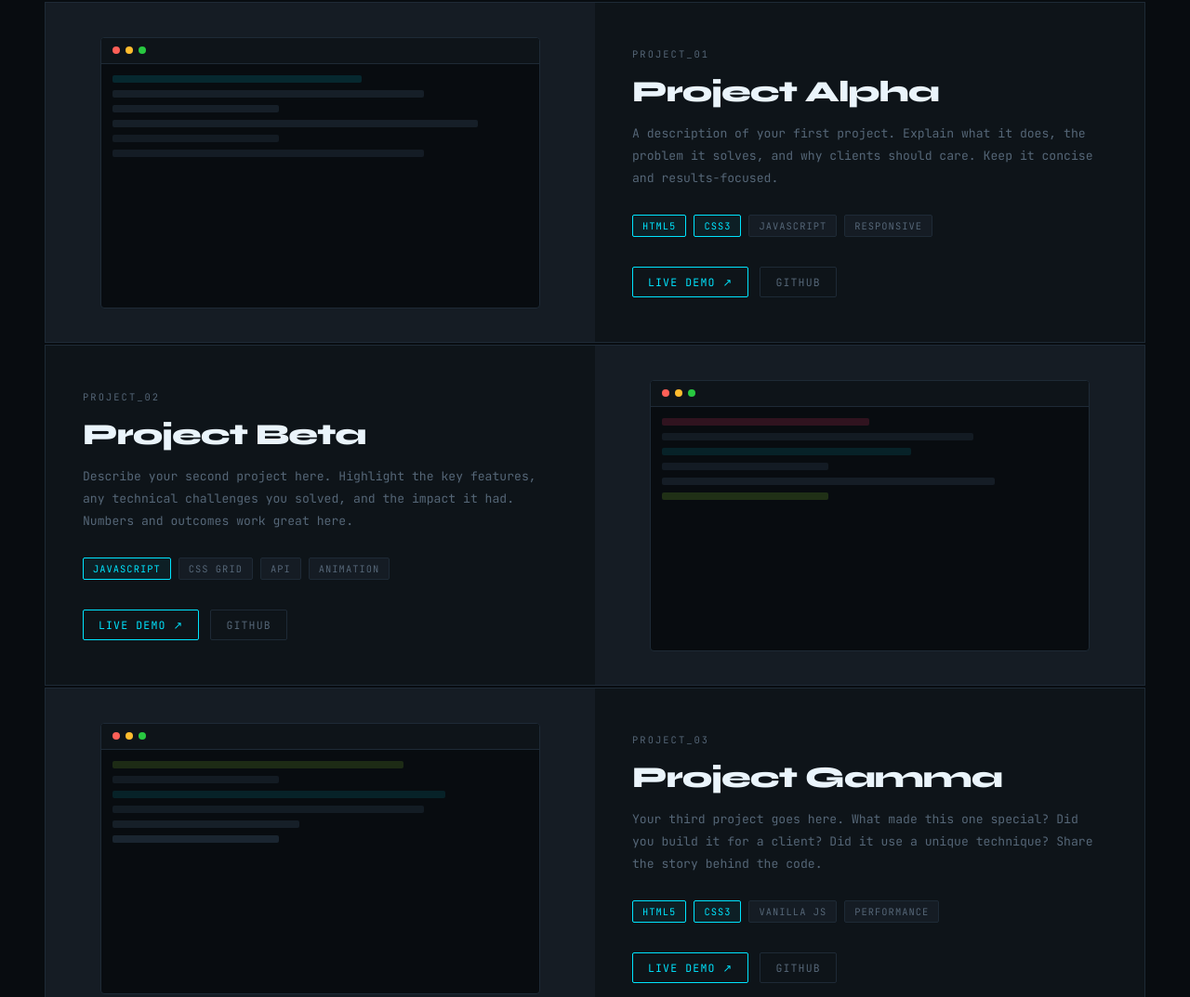
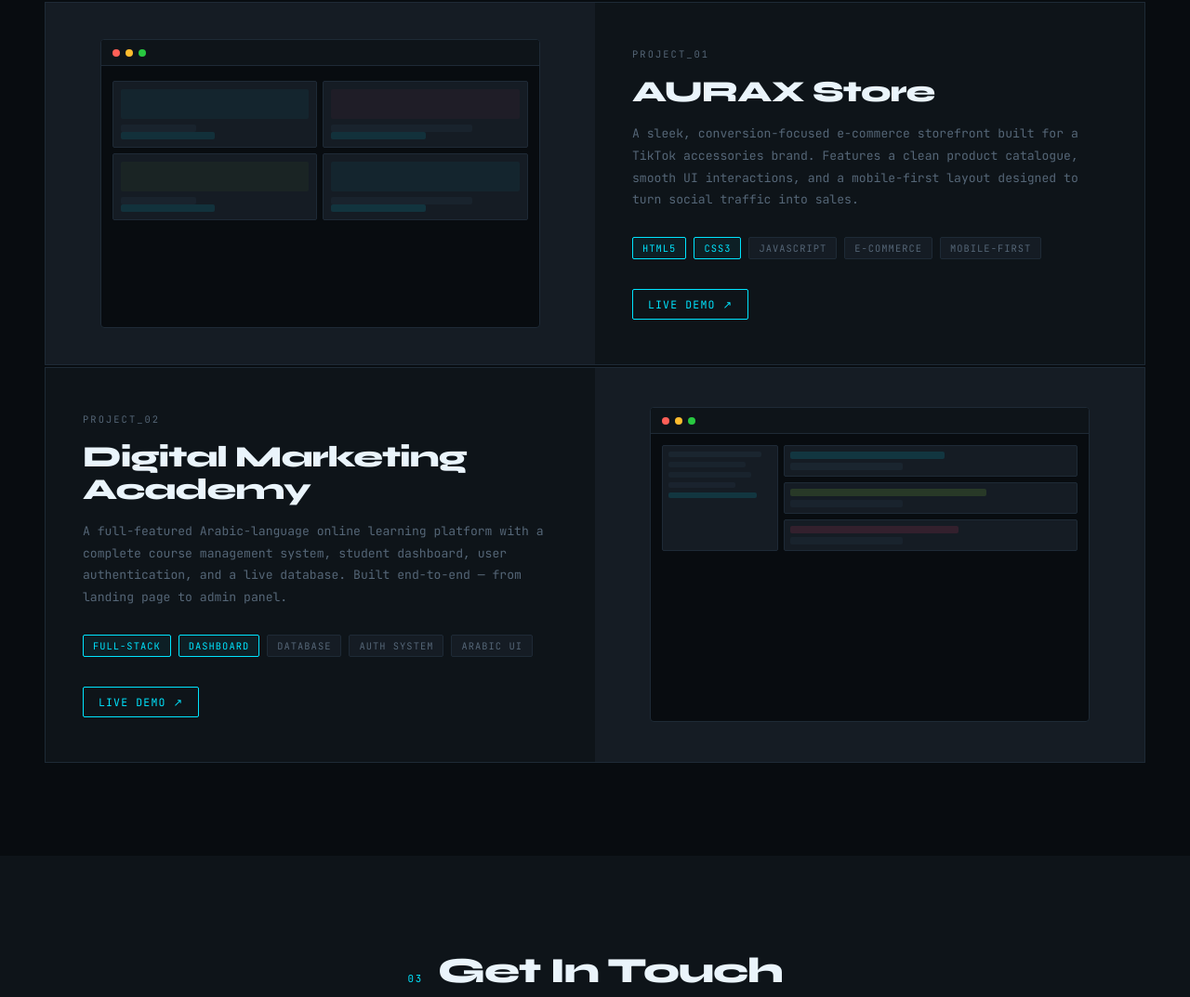
Before and after one commit to peterremon122/My.Portfolio, a plain HTML site: page index.html in a window 1280 px wide. Shown: the part 1727-2800 px from the top of the page at 93% size. Drawn offline with Linux system fonts and the light colour scheme.

Commit message:
Add files via upload

```diff
--- a/index.html
+++ b/index.html
@@ -3,7 +3,7 @@
 <head>
   <meta charset="UTF-8" />
   <meta name="viewport" content="width=device-width, initial-scale=1.0" />
-  <title>DEV.PORTFOLIO — Your Name</title>
+  <title>DEV.PORTFOLIO — Peter Remon</title>
   <link rel="preconnect" href="https://fonts.googleapis.com" />
   <link href="https://fonts.googleapis.com/css2?family=JetBrains+Mono:wght@300;400;600;700&family=Syne:wght@400;700;800&display=swap" rel="stylesheet" />
   <style>
@@ -545,7 +545,7 @@
 
   <!-- NAV -->
   <nav>
-    <div class="nav-logo"><span>&lt;</span>YourName<span>/&gt;</span></div>
+    <div class="nav-logo"><span>&lt;</span>Peter.Remon<span>/&gt;</span></div>
     <ul class="nav-links">
       <li><a href="#skills">Skills</a></li>
       <li><a href="#projects">Projects</a></li>
@@ -563,8 +563,8 @@
     <div class="hero-content">
       <div class="hero-tag">Frontend Developer</div>
       <h1 class="hero-name">
-        YOUR<br>
-        <span class="line2">NAME.</span>
+        PETER<br>
+        <span class="line2">REMON.</span>
       </h1>
       <p class="hero-role">// Building interfaces that <em>perform</em></p>
       <p class="hero-bio">
@@ -580,7 +580,7 @@
       <div class="stat-line"><span class="stat-key">status</span><span class="stat-val">"open_to_work"</span></div>
       <div class="stat-line"><span class="stat-key">focus</span><span class="stat-val">"web_frontend"</span></div>
       <div class="stat-line"><span class="stat-key">stack</span><span class="stat-val">["HTML","CSS","JS"]</span></div>
-      <div class="stat-line"><span class="stat-key">location</span><span class="stat-val">"Your City"</span></div>
+      <div class="stat-line"><span class="stat-key">phone</span><span class="stat-val">"0181283181"</span></div>
     </div>
   </section>
 
@@ -640,7 +640,7 @@
     </div>
     <div class="projects-grid">
 
-      <!-- Project 1 -->
+      <!-- Project 1 — AURAX -->
       <div class="project-card">
         <div class="project-visual">
           <div class="project-hover-glow"></div>
@@ -651,35 +651,52 @@
               <div class="mock-dot" style="background:#28c840"></div>
             </div>
             <div class="mock-screen">
-              <div class="mock-line accent"></div>
-              <div class="mock-line med"></div>
-              <div class="mock-line short"></div>
-              <div class="mock-line" style="width:88%"></div>
-              <div class="mock-line short" style="animation-delay:0.3s"></div>
-              <div class="mock-line med" style="animation-delay:0.6s"></div>
+              <!-- Product grid simulation -->
+              <div style="display:grid;grid-template-columns:1fr 1fr;gap:6px;margin-top:4px">
+                <div style="background:var(--surface2);border:1px solid var(--border);border-radius:2px;padding:8px">
+                  <div class="mock-line" style="width:100%;height:32px;background:rgba(0,229,255,0.07);margin-bottom:6px"></div>
+                  <div class="mock-line short" style="animation-delay:0.2s"></div>
+                  <div class="mock-line" style="width:50%;background:rgba(0,229,255,0.2);animation-delay:0.4s"></div>
+                </div>
+                <div style="background:var(--surface2);border:1px solid var(--border);border-radius:2px;padding:8px">
+                  <div class="mock-line" style="width:100%;height:32px;background:rgba(255,61,113,0.07);margin-bottom:6px"></div>
+                  <div class="mock-line med" style="animation-delay:0.3s"></div>
+                  <div class="mock-line" style="width:50%;background:rgba(0,229,255,0.2);animation-delay:0.5s"></div>
+                </div>
+                <div style="background:var(--surface2);border:1px solid var(--border);border-radius:2px;padding:8px">
+                  <div class="mock-line" style="width:100%;height:32px;background:rgba(168,255,62,0.06);margin-bottom:6px"></div>
+                  <div class="mock-line short" style="animation-delay:0.4s"></div>
+                  <div class="mock-line" style="width:50%;background:rgba(0,229,255,0.2);animation-delay:0.6s"></div>
+                </div>
+                <div style="background:var(--surface2);border:1px solid var(--border);border-radius:2px;padding:8px">
+                  <div class="mock-line" style="width:100%;height:32px;background:rgba(0,229,255,0.07);margin-bottom:6px"></div>
+                  <div class="mock-line med" style="animation-delay:0.5s"></div>
+                  <div class="mock-line" style="width:50%;background:rgba(0,229,255,0.2);animation-delay:0.7s"></div>
+                </div>
+              </div>
             </div>
           </div>
         </div>
         <div class="project-info">
           <div class="project-num">PROJECT_01</div>
-          <h3 class="project-title">Project Alpha</h3>
+          <h3 class="project-title">AURAX Store</h3>
           <p class="project-desc">
-            A description of your first project. Explain what it does, the problem it solves, and why clients should care. Keep it concise and results-focused.
+            A sleek, conversion-focused e-commerce storefront built for a TikTok accessories brand. Features a clean product catalogue, smooth UI interactions, and a mobile-first layout designed to turn social traffic into sales.
           </p>
           <div class="project-tags">
             <span class="tag accent">HTML5</span>
             <span class="tag accent">CSS3</span>
             <span class="tag">JavaScript</span>
-            <span class="tag">Responsive</span>
+            <span class="tag">E-Commerce</span>
+            <span class="tag">Mobile-First</span>
           </div>
           <div class="project-links">
-            <a href="#" class="project-link primary">Live Demo ↗</a>
-            <a href="#" class="project-link">GitHub</a>
+            <a href="https://peterremon122.github.io/Demo-store/" target="_blank" class="project-link primary">Live Demo ↗</a>
           </div>
         </div>
       </div>
 
-      <!-- Project 2 -->
+      <!-- Project 2 — Digital Marketing Academy -->
       <div class="project-card">
         <div class="project-visual">
           <div class="project-hover-glow"></div>
@@ -690,69 +707,48 @@
               <div class="mock-dot" style="background:#28c840"></div>
             </div>
             <div class="mock-screen">
-              <div class="mock-line" style="width:50%; background:rgba(255,61,113,0.25)"></div>
-              <div class="mock-line med" style="animation-delay:0.2s"></div>
-              <div class="mock-line accent" style="animation-delay:0.4s"></div>
-              <div class="mock-line short" style="animation-delay:0.5s"></div>
-              <div class="mock-line" style="width:80%; animation-delay:0.7s"></div>
-              <div class="mock-line short" style="background:rgba(168,255,62,0.2); animation-delay:0.9s"></div>
+              <!-- Dashboard simulation -->
+              <div style="display:grid;grid-template-columns:28% 1fr;gap:6px;height:100px">
+                <div style="background:var(--surface2);border:1px solid var(--border);border-radius:2px;padding:6px;display:flex;flex-direction:column;gap:5px">
+                  <div class="mock-line" style="width:90%;height:6px;animation-delay:0s"></div>
+                  <div class="mock-line" style="width:75%;height:6px;animation-delay:0.2s"></div>
+                  <div class="mock-line" style="width:80%;height:6px;animation-delay:0.4s"></div>
+                  <div class="mock-line" style="width:65%;height:6px;animation-delay:0.6s"></div>
+                  <div class="mock-line accent" style="width:85%;height:6px;animation-delay:0.8s"></div>
+                </div>
+                <div style="display:flex;flex-direction:column;gap:6px">
+                  <div style="background:var(--surface2);border:1px solid var(--border);border-radius:2px;padding:6px;flex:1">
+                    <div class="mock-line accent" style="width:55%;margin-bottom:4px"></div>
+                    <div class="mock-line short"></div>
+                  </div>
+                  <div style="background:var(--surface2);border:1px solid var(--border);border-radius:2px;padding:6px;flex:1">
+                    <div class="mock-line" style="width:70%;background:rgba(168,255,62,0.2);margin-bottom:4px"></div>
+                    <div class="mock-line short" style="animation-delay:0.3s"></div>
+                  </div>
+                  <div style="background:var(--surface2);border:1px solid var(--border);border-radius:2px;padding:6px;flex:1">
+                    <div class="mock-line" style="width:60%;background:rgba(255,61,113,0.2);margin-bottom:4px"></div>
+                    <div class="mock-line short" style="animation-delay:0.5s"></div>
+                  </div>
+                </div>
+              </div>
             </div>
           </div>
         </div>
         <div class="project-info">
           <div class="project-num">PROJECT_02</div>
-          <h3 class="project-title">Project Beta</h3>
+          <h3 class="project-title">Digital Marketing Academy</h3>
           <p class="project-desc">
-            Describe your second project here. Highlight the key features, any technical challenges you solved, and the impact it had. Numbers and outcomes work great here.
+            A full-featured Arabic-language online learning platform with a complete course management system, student dashboard, user authentication, and a live database. Built end-to-end — from landing page to admin panel.
           </p>
           <div class="project-tags">
-            <span class="tag accent">JavaScript</span>
-            <span class="tag">CSS Grid</span>
-            <span class="tag">API</span>
-            <span class="tag">Animation</span>
+            <span class="tag accent">Full-Stack</span>
+            <span class="tag accent">Dashboard</span>
+            <span class="tag">Database</span>
+            <span class="tag">Auth System</span>
+            <span class="tag">Arabic UI</span>
           </div>
           <div class="project-links">
-            <a href="#" class="project-link primary">Live Demo ↗</a>
-            <a href="#" class="project-link">GitHub</a>
-          </div>
-        </div>
-      </div>
-
-      <!-- Project 3 -->
-      <div class="project-card">
-        <div class="project-visual">
-          <div class="project-hover-glow"></div>
-          <div class="project-visual-inner">
-            <div class="mock-bar">
-              <div class="mock-dot" style="background:#ff5f57"></div>
-              <div class="mock-dot" style="background:#febc2e"></div>
-              <div class="mock-dot" style="background:#28c840"></div>
-            </div>
-            <div class="mock-screen">
-              <div class="mock-line" style="width:70%; background:rgba(168,255,62,0.2)"></div>
-              <div class="mock-line short" style="animation-delay:0.15s"></div>
-              <div class="mock-line accent" style="width:80%; animation-delay:0.4s"></div>
-              <div class="mock-line med" style="animation-delay:0.55s"></div>
-              <div class="mock-line" style="width:45%; animation-delay:0.8s"></div>
-              <div class="mock-line short" style="animation-delay:1s"></div>
-            </div>
-          </div>
-        </div>
-        <div class="project-info">
-          <div class="project-num">PROJECT_03</div>
-          <h3 class="project-title">Project Gamma</h3>
-          <p class="project-desc">
-            Your third project goes here. What made this one special? Did you build it for a client? Did it use a unique technique? Share the story behind the code.
-          </p>
-          <div class="project-tags">
-            <span class="tag accent">HTML5</span>
-            <span class="tag accent">CSS3</span>
-            <span class="tag">Vanilla JS</span>
-            <span class="tag">Performance</span>
-          </div>
-          <div class="project-links">
-            <a href="#" class="project-link primary">Live Demo ↗</a>
-            <a href="#" class="project-link">GitHub</a>
+            <a href="https://app20260426152047pfrylhdngt.preview.zoer.ai/" target="_blank" class="project-link primary">Live Demo ↗</a>
           </div>
         </div>
       </div>
@@ -772,19 +768,34 @@
         Have a project in mind or need a frontend developer?<br>
         Drop me a line — I respond within 24 hours.
       </p>
-      <a href="mailto:your@email.com" class="contact-email">your@email.com</a>
-      <div class="social-links">
-        <a href="#" class="social-link">GH</a>
-        <a href="#" class="social-link">LI</a>
-        <a href="#" class="social-link">TW</a>
-        <a href="#" class="social-link">CV</a>
-      </div>
+      <a href="mailto:peterremon068@gmail.com" class="contact-email">peterremon068@gmail.com</a>
+      <p style="font-size:0.82rem; color:var(--text-dim); margin-bottom:32px; letter-spacing:0.08em;">
+        or call <a href="tel:0181283181" style="color:var(--accent); text-decoration:none;">0181283181</a>
+      </p>
+      <a href="https://wa.me/2001281283181" target="_blank" style="
+        display:inline-flex; align-items:center; gap:10px;
+        background:rgba(37,211,102,0.08);
+        border:1px solid rgba(37,211,102,0.35);
+        color:#25d366;
+        font-family:var(--mono);
+        font-size:0.75rem;
+        letter-spacing:0.1em;
+        text-transform:uppercase;
+        padding:12px 24px;
+        border-radius:2px;
+        text-decoration:none;
+        transition:all 0.2s;
+      " onmouseover="this.style.background='rgba(37,211,102,0.15)';this.style.borderColor='rgba(37,211,102,0.7)'"
+         onmouseout="this.style.background='rgba(37,211,102,0.08)';this.style.borderColor='rgba(37,211,102,0.35)'">
+        <svg width="16" height="16" viewBox="0 0 24 24" fill="currentColor"><path d="M17.472 14.382c-.297-.149-1.758-.867-2.03-.967-.273-.099-.471-.148-.67.15-.197.297-.767.966-.94 1.164-.173.199-.347.223-.644.075-.297-.15-1.255-.463-2.39-1.475-.883-.788-1.48-1.761-1.653-2.059-.173-.297-.018-.458.13-.606.134-.133.298-.347.446-.52.149-.174.198-.298.298-.497.099-.198.05-.371-.025-.52-.075-.149-.669-1.612-.916-2.207-.242-.579-.487-.5-.669-.51-.173-.008-.371-.01-.57-.01-.198 0-.52.074-.792.372-.272.297-1.04 1.016-1.04 2.479 0 1.462 1.065 2.875 1.213 3.074.149.198 2.096 3.2 5.077 4.487.709.306 1.262.489 1.694.625.712.227 1.36.195 1.871.118.571-.085 1.758-.719 2.006-1.413.248-.694.248-1.289.173-1.413-.074-.124-.272-.198-.57-.347m-5.421 7.403h-.004a9.87 9.87 0 01-5.031-1.378l-.361-.214-3.741.982.998-3.648-.235-.374a9.86 9.86 0 01-1.51-5.26c.001-5.45 4.436-9.884 9.888-9.884 2.64 0 5.122 1.03 6.988 2.898a9.825 9.825 0 012.893 6.994c-.003 5.45-4.437 9.884-9.885 9.884m8.413-18.297A11.815 11.815 0 0012.05 0C5.495 0 .16 5.335.157 11.892c0 2.096.547 4.142 1.588 5.945L.057 24l6.305-1.654a11.882 11.882 0 005.683 1.448h.005c6.554 0 11.89-5.335 11.893-11.893a11.821 11.821 0 00-3.48-8.413z"/></svg>
+        Chat on WhatsApp
+      </a>
     </div>
   </section>
 
   <!-- FOOTER -->
   <footer>
-    <span>© 2026 YOUR NAME — All rights reserved</span>
+    <span>© 2026 Peter Remon Nady Ramzy — All rights reserved</span>
     <span>Built with HTML · CSS · JS</span>
   </footer>
 
@@ -833,7 +844,18 @@
       observer.observe(el);
     });
 
-    // Active nav link
+    // Smooth scroll for all internal anchor links
+    document.querySelectorAll('a[href^="#"]').forEach(link => {
+      link.addEventListener('click', e => {
+        const target = document.querySelector(link.getAttribute('href'));
+        if (target) {
+          e.preventDefault();
+          target.scrollIntoView({ behavior: 'smooth', block: 'start' });
+        }
+      });
+    });
+
+    // Active nav link highlight on scroll
     const sections = document.querySelectorAll('section[id]');
     const navLinks = document.querySelectorAll('.nav-links a');
     window.addEventListener('scroll', () => {
```
